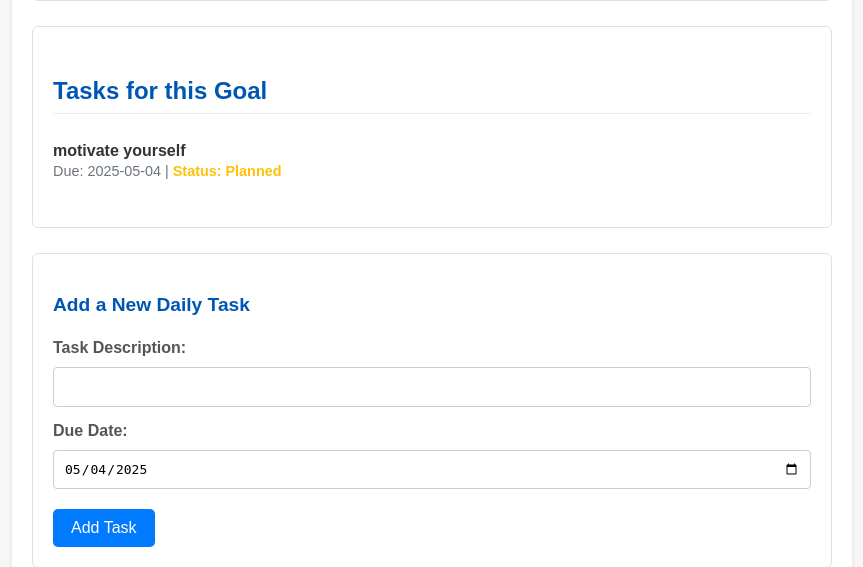
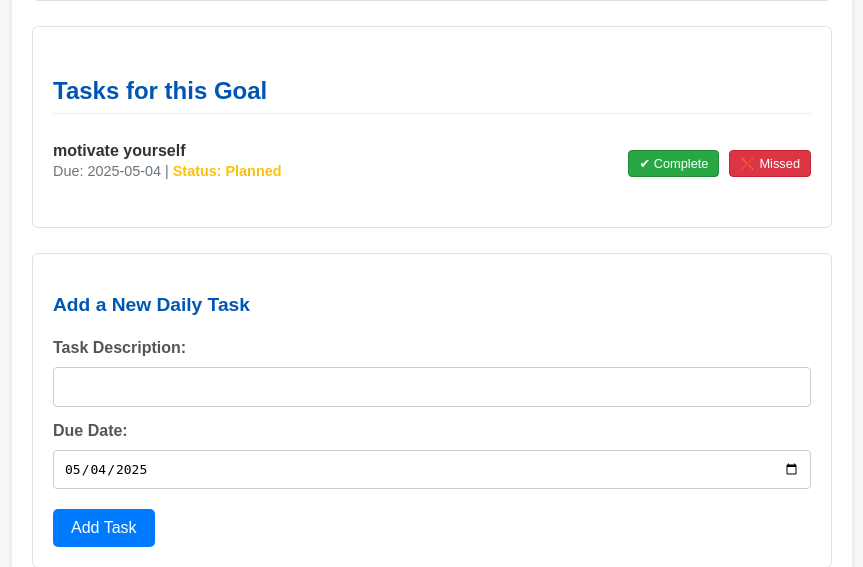
Before and after one commit to bhavani-mahalakshmi/habit-ai, a Flask app: page /goal/1 in a window 1280 px wide. Shown: the part 670-1237 px from the top of the page, without its empty margins (208-1071 px from the left). Run offline with Flask 3, Linux system fonts and the light colour scheme; data comes from the database, SQL or seed files in the repository; both versions use the stored data as it was after the commit.

Commit message:
adding complete/missed

```diff
--- a/app.py
+++ b/app.py
@@ -203,16 +203,97 @@ def goal_detail(goal_id):
     return render_template('goal_detail.html', goal=goal, tasks=tasks, today_date=today_date)
 
 
-# --- Simple success page route (No longer needed if flashing/redirecting) ---
-# @app.route('/goal_saved')
-# def goal_saved_success():
-#     return "Goal saved successfully! <a href='/'>Go to Dashboard</a>"
+# app.py (add these routes)
+
+# ... (keep existing imports and functions: Flask, g, render_template, etc.) ...
+# ... (keep existing routes: index, setup_goal, goal_detail) ...
+
+@app.route('/task/<int:task_id>/complete', methods=['POST'])
+def mark_task_complete(task_id):
+    """Marks a task as Completed."""
+    db = get_db()
+    try:
+        # First, get the goal_id associated with the task to redirect back correctly
+        task = db.execute("SELECT goal_id FROM tasks WHERE task_id = ? AND goal_id IN (SELECT goal_id FROM goals WHERE user_id = ?)",
+                          (task_id, DEFAULT_USER_ID)).fetchone()
+
+        if task:
+            goal_id = task['goal_id']
+            completion_time = datetime.datetime.now() # Record completion time
+            db.execute("UPDATE tasks SET status = 'Completed', completion_date = ? WHERE task_id = ?",
+                       (completion_time, task_id))
+            db.commit()
+            flash(f"Task marked as Completed!", "success")
+            print(f"Task {task_id} marked complete.")
+            return redirect(url_for('goal_detail', goal_id=goal_id))
+        else:
+            flash("Task not found or not accessible.", "error")
+            return redirect(url_for('index')) # Redirect to dashboard if task/goal invalid
+
+    except sqlite3.Error as e:
+        flash(f"Database error updating task: {e}", "error")
+        print(f"DB error completing task {task_id}: {e}")
+        # Try to redirect back, but goal_id might not be available if the initial fetch failed
+        # A safer bet might be redirecting to index if we can't determine the goal_id
+        return redirect(url_for('index')) # Or handle more gracefully
+
+@app.route('/task/<int:task_id>/missed', methods=['POST'])
+def mark_task_missed(task_id):
+    """Marks a task as Missed."""
+    db = get_db()
+    try:
+        # Get the goal_id for redirection
+        task = db.execute("SELECT goal_id FROM tasks WHERE task_id = ? AND goal_id IN (SELECT goal_id FROM goals WHERE user_id = ?)",
+                          (task_id, DEFAULT_USER_ID)).fetchone()
+
+        if task:
+            goal_id = task['goal_id']
+            # Set status to Missed, clear completion date if any
+            db.execute("UPDATE tasks SET status = 'Missed', completion_date = NULL WHERE task_id = ?",
+                       (task_id,))
+            db.commit()
+            flash(f"Task marked as Missed.", "warning") # Use warning category?
+            print(f"Task {task_id} marked missed.")
+            return redirect(url_for('goal_detail', goal_id=goal_id))
+        else:
+            flash("Task not found or not accessible.", "error")
+            return redirect(url_for('index'))
+
+    except sqlite3.Error as e:
+        flash(f"Database error updating task: {e}", "error")
+        print(f"DB error marking task {task_id} missed: {e}")
+        return redirect(url_for('index'))
 
 
-# --- Main execution ---
+@app.route('/task/<int:task_id>/reset', methods=['POST'])
+def reset_task_status(task_id):
+    """Resets a task status back to Planned."""
+    db = get_db()
+    try:
+        # Get the goal_id for redirection
+        task = db.execute("SELECT goal_id FROM tasks WHERE task_id = ? AND goal_id IN (SELECT goal_id FROM goals WHERE user_id = ?)",
+                          (task_id, DEFAULT_USER_ID)).fetchone()
+
+        if task:
+            goal_id = task['goal_id']
+            # Set status back to Planned, clear completion date
+            db.execute("UPDATE tasks SET status = 'Planned', completion_date = NULL WHERE task_id = ?",
+                       (task_id,))
+            db.commit()
+            flash(f"Task status reset to Planned.", "info")
+            print(f"Task {task_id} status reset.")
+            return redirect(url_for('goal_detail', goal_id=goal_id))
+        else:
+            flash("Task not found or not accessible.", "error")
+            return redirect(url_for('index'))
+
+    except sqlite3.Error as e:
+        flash(f"Database error updating task: {e}", "error")
+        print(f"DB error resetting task {task_id}: {e}")
+        return redirect(url_for('index'))
+
+
+# --- (Make sure your if __name__ == '__main__': block is still at the end) ---
 if __name__ == '__main__':
     print("Starting Flask application...")
-    # Run init_db_command once explicitly before starting if needed,
-    # or rely on the before_request handler.
-    # init_db_command() # Optional: Ensure DB is checked/created before first request
-    app.run(debug=True) # debug=True reloads on code change and shows errors in browser
+    app.run(debug=True)
--- a/templates/goal_detail.html
+++ b/templates/goal_detail.html
@@ -6,6 +6,7 @@
     <meta name="viewport" content="width=device-width, initial-scale=1, shrink-to-fit=no">
     <title>Goal Details - {{ goal.description if goal else 'Error' }}</title>
      <style>
+        /* Basic styling */
         body { font-family: sans-serif; margin: 0; padding: 0; background-color: #f4f7f6; color: #333; }
         .container { max-width: 800px; margin: 30px auto; background-color: #fff; padding: 20px; border-radius: 8px; box-shadow: 0 2px 4px rgba(0,0,0,0.1); }
         h1, h2, h3 { color: #0056b3; border-bottom: 1px solid #eee; padding-bottom: 8px; margin-bottom: 15px;}
@@ -18,22 +19,54 @@
         .motivation-section { margin-top: 15px; padding-left: 15px; border-left: 3px solid #007bff; }
         .motivation { font-style: italic; color: #555; white-space: pre-wrap; /* Preserve line breaks */ } /* Updated for line breaks */
         .tasks-list ul { list-style: none; padding: 0; }
-        .tasks-list li { border-bottom: 1px dashed #ddd; padding: 12px 0; display: flex; justify-content: space-between; align-items: center; }
+        .tasks-list li {
+            border-bottom: 1px dashed #ddd;
+            padding: 12px 0;
+            display: flex; /* Use flexbox for alignment */
+            justify-content: space-between; /* Pushes info and actions apart */
+            align-items: center; /* Vertically aligns items */
+            flex-wrap: wrap; /* Allows actions to wrap on small screens if needed */
+        }
         .tasks-list li:last-child { border-bottom: none; }
+        .task-info { flex-grow: 1; margin-right: 10px; } /* Allow info to take available space */
         .task-info span { display: block; font-size: 0.9em; color: #6c757d; margin-top: 3px; }
-        .task-status-Planned { color: #ffc107; } /* Yellow */
-        .task-status-Completed { color: #28a745; } /* Green */
-        .task-status-Missed { color: #dc3545; } /* Red */
+        .task-status-Planned { color: #ffc107; font-weight: bold; } /* Yellow */
+        .task-status-Completed { color: #28a745; font-weight: bold; } /* Green */
+        .task-status-Missed { color: #dc3545; font-weight: bold; } /* Red */
         label { display: block; margin-top: 15px; margin-bottom: 5px; font-weight: bold; color: #555; }
         input[type="text"], input[type="date"] { width: 100%; box-sizing: border-box; padding: 10px; margin-top: 5px; border: 1px solid #ccc; border-radius: 4px; font-size: 1em; }
         button { padding: 10px 18px; margin-top: 20px; background-color: #007bff; color: white; border: none; border-radius: 5px; cursor: pointer; font-size: 1em; transition: background-color 0.2s ease; }
         button:hover { background-color: #0056b3; }
         .back-link { display: inline-block; margin-bottom: 20px; color: #007bff; text-decoration: none; font-size: 1em; }
         .back-link:hover { text-decoration: underline; }
+
+        /* Styles for task actions */
+        .task-actions { margin-left: 10px; white-space: nowrap; flex-shrink: 0; /* Prevent actions from shrinking too much */}
+        .task-actions form { display: inline-block; margin-left: 5px; margin-top: 5px; /* Add some space for wrapped buttons */ }
+        .task-actions button {
+            padding: 5px 10px;
+            font-size: 0.8em;
+            cursor: pointer;
+            border-radius: 4px;
+            border: 1px solid transparent;
+            transition: background-color 0.2s ease, border-color 0.2s ease;
+            margin-top: 0; /* Override default button margin */
+            vertical-align: middle; /* Align buttons better if text wraps */
+        }
+        .task-actions .btn-complete { background-color: #28a745; color: white; border-color: #218838;}
+        .task-actions .btn-complete:hover { background-color: #218838; }
+        .task-actions .btn-missed { background-color: #dc3545; color: white; border-color: #c82333;}
+        .task-actions .btn-missed:hover { background-color: #c82333; }
+        .task-actions .btn-reset { background-color: #ffc107; color: #333; border-color: #e0a800;}
+        .task-actions .btn-reset:hover { background-color: #e0a800; }
+
         /* Flash messages styling */
         .flash { padding: 15px; margin-bottom: 20px; border: 1px solid transparent; border-radius: 4px; }
         .flash.success { color: #155724; background-color: #d4edda; border-color: #c3e6cb; }
         .flash.error { color: #721c24; background-color: #f8d7da; border-color: #f5c6cb; }
+        .flash.warning { color: #856404; background-color: #fff3cd; border-color: #ffeeba; }
+        .flash.info { color: #0c5460; background-color: #d1ecf1; border-color: #bee5eb; }
+
     </style>
 </head>
 <body>
@@ -52,8 +85,9 @@
         {% if goal %}
             <h1>Goal: {{ goal['description'] }}</h1>
 
+            <!-- Goal Details Section -->
             <div class="goal-details">
-                <h3>Details & Motivations</h3>
+               <h3>Details & Motivations</h3>
                 <p><strong>Status:</strong> {{ goal['status'] }}</p>
                 {% if goal['target_date'] %}
                 <p><strong>Target Date:</strong> {{ goal['target_date'] }}</p>
@@ -69,17 +103,33 @@
                 </div>
             </div>
 
+            <!-- Tasks List Section -->
             <div class="tasks-list">
                 <h2>Tasks for this Goal</h2>
                 {% if tasks %}
                     <ul>
                         {% for task in tasks %}
-                            <li>
+                            <li> {# List item now uses flexbox #}
                                 <div class="task-info">
                                     <strong>{{ task['description'] }}</strong>
                                     <span>Due: {{ task['due_date'] }} | <strong class="task-status-{{ task['status'] }}">Status: {{ task['status'] }}</strong></span>
                                 </div>
-                                <!-- Add Task Action Buttons Here Later (Mark Complete/Missed) -->
+                                <div class="task-actions">
+                                    {% if task['status'] == 'Planned' %}
+                                        {# Show Complete/Missed buttons only if task is Planned #}
+                                        <form method="post" action="{{ url_for('mark_task_complete', task_id=task['task_id']) }}">
+                                            <button type="submit" class="btn-complete">✔ Complete</button>
+                                        </form>
+                                        <form method="post" action="{{ url_for('mark_task_missed', task_id=task['task_id']) }}">
+                                            <button type="submit" class="btn-missed">❌ Missed</button>
+                                        </form>
+                                    {% else %}
+                                        {# Show Reset button if task is Completed or Missed #}
+                                        <form method="post" action="{{ url_for('reset_task_status', task_id=task['task_id']) }}">
+                                             <button type="submit" class="btn-reset">↺ Reset</button>
+                                         </form>
+                                    {% endif %}
+                                </div>
                             </li>
                         {% endfor %}
                     </ul>
@@ -88,9 +138,11 @@
                 {% endif %}
             </div>
 
+            <!-- Add Task Form Section -->
             <div class="add-task-form">
                 <h3>Add a New Daily Task</h3>
-                <form method="post"> {# Form submits to the current URL (/goal/<goal_id>) #}
+                {# Point form submission to the goal_detail route itself for adding tasks #}
+                <form method="post" action="{{ url_for('goal_detail', goal_id=goal['goal_id']) }}">
                     <div>
                         <label for="task_description">Task Description:</label>
                         <input type="text" id="task_description" name="task_description" required>
@@ -104,8 +156,7 @@
             </div>
 
         {% else %}
-            {# If goal is None, likely because flash message already shown and redirected #}
-            {# Or if navigated directly to a non-existent goal ID #}
+            {# Display if goal object is None (e.g., invalid ID or error fetching) #}
              <h1>Goal Not Found</h1>
              <p>The goal you requested could not be found or accessed.</p>
         {% endif %}
```
Also changed, not shown: coach_agent.db.
